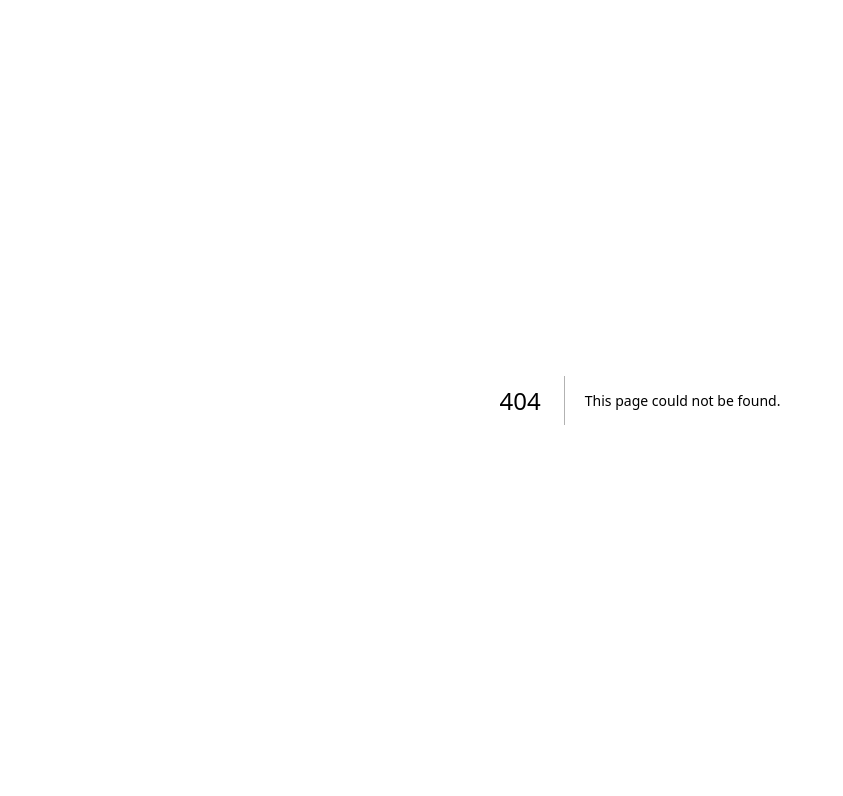
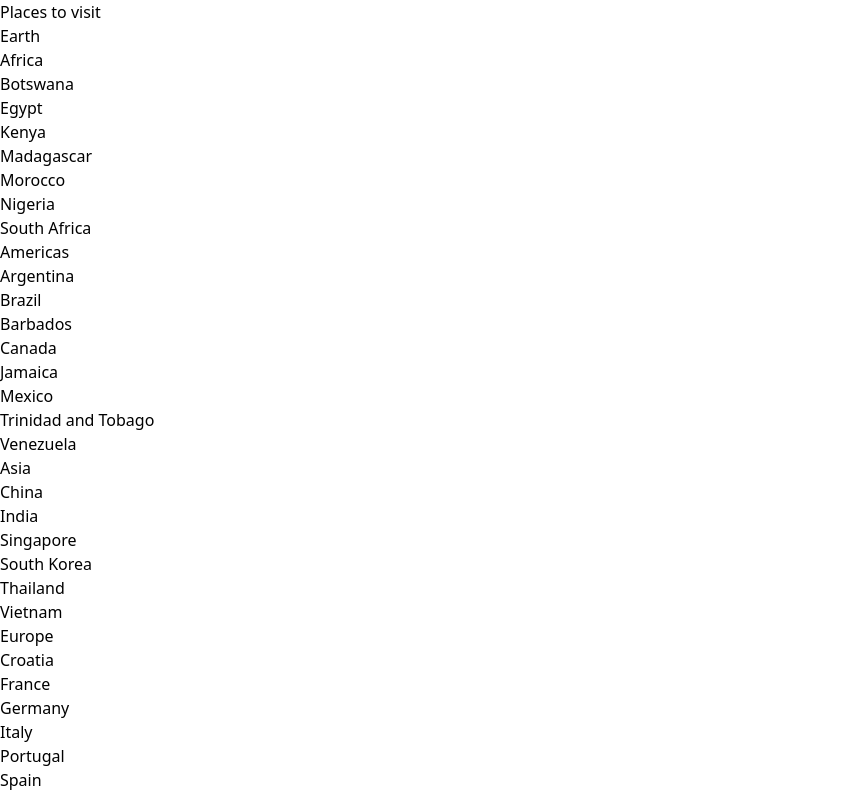
Before and after one commit to Denilsoj/next-react-studying, a Next.js app in the folder reactjs/react/: page /learn/travel-plan in a window 1280 px wide. Before the commit this address had no page. Shown: the top 796 px of the page, without its empty margins (0-843 px from the left). Built offline with nearby package versions, Linux system fonts and the light colour scheme.

Commit message:
Atualizando arquivos

```diff
--- /dev/null
+++ b/reactjs/react/src/components/objectAninhado.js
@@ -0,0 +1,15 @@
+export const myObjct = [{
+    id:1,
+    title: "earth",
+    childId: [2,3]
+
+},
+{
+    id: 2,
+    title: "America"
+},
+{
+    id: 3,
+    title: "Europa"
+}
+]
--- /dev/null
+++ b/reactjs/react/src/components/places.jsx
@@ -0,0 +1,247 @@
+export const initialTravelPlan = {
+  0: {
+    id: 0,
+    title: '(Root)',
+    childIds: [1, 42, 46],
+  },
+  1: {
+    id: 1,
+    title: 'Earth',
+    childIds: [2, 10, 19, 26, 34]
+  },
+  2: {
+    id: 2,
+    title: 'Africa',
+    childIds: [3, 4, 5, 6 , 7, 8, 9]
+  },
+  3: {
+    id: 3,
+    title: 'Botswana',
+    childIds: []
+  },
+  4: {
+    id: 4,
+    title: 'Egypt',
+    childIds: []
+  },
+  5: {
+    id: 5,
+    title: 'Kenya',
+    childIds: []
+  },
+  6: {
+    id: 6,
+    title: 'Madagascar',
+    childIds: []
+  },
+  7: {
+    id: 7,
+    title: 'Morocco',
+    childIds: []
+  },
+  8: {
+    id: 8,
+    title: 'Nigeria',
+    childIds: []
+  },
+  9: {
+    id: 9,
+    title: 'South Africa',
+    childIds: []
+  },
+  10: {
+    id: 10,
+    title: 'Americas',
+    childIds: [11, 12, 13, 14, 15, 16, 17, 18],
+  },
+  11: {
+    id: 11,
+    title: 'Argentina',
+    childIds: []
+  },
+  12: {
+    id: 12,
+    title: 'Brazil',
+    childIds: []
+  },
+  13: {
+    id: 13,
+    title: 'Barbados',
+    childIds: []
+  },
+  14: {
+    id: 14,
+    title: 'Canada',
+    childIds: []
+  },
+  15: {
+    id: 15,
+    title: 'Jamaica',
+    childIds: []
+  },
+  16: {
+    id: 16,
+    title: 'Mexico',
+    childIds: []
+  },
+  17: {
+    id: 17,
+    title: 'Trinidad and Tobago',
+    childIds: []
+  },
+  18: {
+    id: 18,
+    title: 'Venezuela',
+    childIds: []
+  },
+  19: {
+    id: 19,
+    title: 'Asia',
+    childIds: [20, 21, 22, 23, 24, 25],
+  },
+  20: {
+    id: 20,
+    title: 'China',
+    childIds: []
+  },
+  21: {
+    id: 21,
+    title: 'India',
+    childIds: []
+  },
+  22: {
+    id: 22,
+    title: 'Singapore',
+    childIds: []
+  },
+  23: {
+    id: 23,
+    title: 'South Korea',
+    childIds: []
+  },
+  24: {
+    id: 24,
+    title: 'Thailand',
+    childIds: []
+  },
+  25: {
+    id: 25,
+    title: 'Vietnam',
+    childIds: []
+  },
+  26: {
+    id: 26,
+    title: 'Europe',
+    childIds: [27, 28, 29, 30, 31, 32, 33],
+  },
+  27: {
+    id: 27,
+    title: 'Croatia',
+    childIds: []
+  },
+  28: {
+    id: 28,
+    title: 'France',
+    childIds: []
+  },
+  29: {
+    id: 29,
+    title: 'Germany',
+    childIds: []
+  },
+  30: {
+    id: 30,
+    title: 'Italy',
+    childIds: []
+  },
+  31: {
+    id: 31,
+    title: 'Portugal',
+    childIds: []
+  },
+  32: {
+    id: 32,
+    title: 'Spain',
+    childIds: []
+  },
+  33: {
+    id: 33,
+    title: 'Turkey',
+    childIds: []
+  },
+  34: {
+    id: 34,
+    title: 'Oceania',
+    childIds: [35, 36, 37, 38, 39, 40, 41],
+  },
+  35: {
+    id: 35,
+    title: 'Australia',
+    childIds: []
+  },
+  36: {
+    id: 36,
+    title: 'Bora Bora (French Polynesia)',
+    childIds: []
+  },
+  37: {
+    id: 37,
+    title: 'Easter Island (Chile)',
+    childIds: []
+  },
+  38: {
+    id: 38,
+    title: 'Fiji',
+    childIds: []
+  },
+  39: {
+    id: 40,
+    title: 'Hawaii (the USA)',
+    childIds: []
+  },
+  40: {
+    id: 40,
+    title: 'New Zealand',
+    childIds: []
+  },
+  41: {
+    id: 41,
+    title: 'Vanuatu',
+    childIds: []
+  },
+  42: {
+    id: 42,
+    title: 'Moon',
+    childIds: [43, 44, 45]
+  },
+  43: {
+    id: 43,
+    title: 'Rheita',
+    childIds: []
+  },
+  44: {
+    id: 44,
+    title: 'Piccolomini',
+    childIds: []
+  },
+  45: {
+    id: 45,
+    title: 'Tycho',
+    childIds: []
+  },
+  46: {
+    id: 46,
+    title: 'Mars',
+    childIds: [47, 48]
+  },
+  47: {
+    id: 47,
+    title: 'Corn Town',
+    childIds: []
+  },
+  48: {
+    id: 48,
+    title: 'Green Hill',
+    childIds: []
+  }
+};
--- /dev/null
+++ b/reactjs/react/src/pages/learn/menu.jsx
@@ -0,0 +1,55 @@
+"use client"
+import { useState } from "react";
+import Layout from "@/components/layout";
+import styles from "@/styles/utilitaries.module.css"
+
+const initialItems = [
+    { title: 'pretzels', id: 0 },
+    { title: 'crispy seaweed', id: 1 },
+    { title: 'granola bar', id: 2 },
+  ];
+
+
+  export default function Menu() {
+    const [items, setItems] = useState(initialItems)
+    // const [selectedItem, setSelectedItem] = useState(items[0])
+    const [selectedId, setSelectedId] = useState(0)
+
+    const selectedItem = items.find(item =>
+        item.id === selectedId
+    );
+    const handleOnTitle = (id, e) => {
+        setItems(items.map((item) => {
+            if(item.id === id) {
+                return {
+                ...item,
+                title: e.target.value
+
+                }
+            } else {
+                return item;
+            }
+        }))
+    }
+
+    return (
+    <Layout>
+        <div className={styles.container}>
+
+            <ul>
+            <h2>What's your travel snack?</h2>
+                {
+                    items.map(item => (
+                        <li key={item.id}>
+                         <input type="text"  value={item.title} onChange={(e) => handleOnTitle(item.id, e)}/>
+                            <button onClick={e => setSelectedId(item.id)} className={styles.chooseBtn}>choose</button>
+                        </li>
+
+                    ))
+                }
+            <p>You picket {selectedItem.title}</p>
+            </ul>
+        </div>
+    </Layout>
+    )
+  }
--- /dev/null
+++ b/reactjs/react/src/pages/learn/travel-plan.jsx
@@ -0,0 +1,44 @@
+"use client"
+import { useState } from 'react';
+import { initialTravelPlan } from '@/components/places';
+
+function PlaceTree({ id, placesById }) {
+  const place = placesById[id];
+  const childIds = place.childIds;
+  return (
+    <li>
+      {place.title}
+      {childIds.length > 0 && (
+        <ol >
+          {childIds.map(childId => (
+            <PlaceTree
+              key={childId}
+              id={childId}
+              placesById={placesById}
+            />
+          ))}
+        </ol>
+      )}
+    </li>
+  );
+}
+
+export default function TravelPlan() {
+  const [plan, setPlan] = useState(initialTravelPlan);
+  const root = plan[0];
+  const planetIds = root.childIds;
+  return (
+    <>
+      <h2>Places to visit</h2>
+      <ol>
+        {planetIds.map(id => (
+          <PlaceTree
+            key={id}
+            id={id}
+            placesById={plan}
+          />
+        ))}
+      </ol>
+    </>
+  );
+}
--- /dev/null
+++ b/reactjs/react/src/pages/pratice/objectAninhado.jsx
@@ -0,0 +1,21 @@
+"use client"
+import Layout from "@/components/layout";
+import objectA from "@/components/objectAninhado";
+import styles from "@/styles/utilitaries.module.css";
+
+function MapDre ({id, childsId}) {
+    return (
+        <>
+
+        </>
+    )
+}
+
+export default function MyObjct() {
+
+    return(
+        <Layout>
+
+        </Layout>
+    )
+}
```
